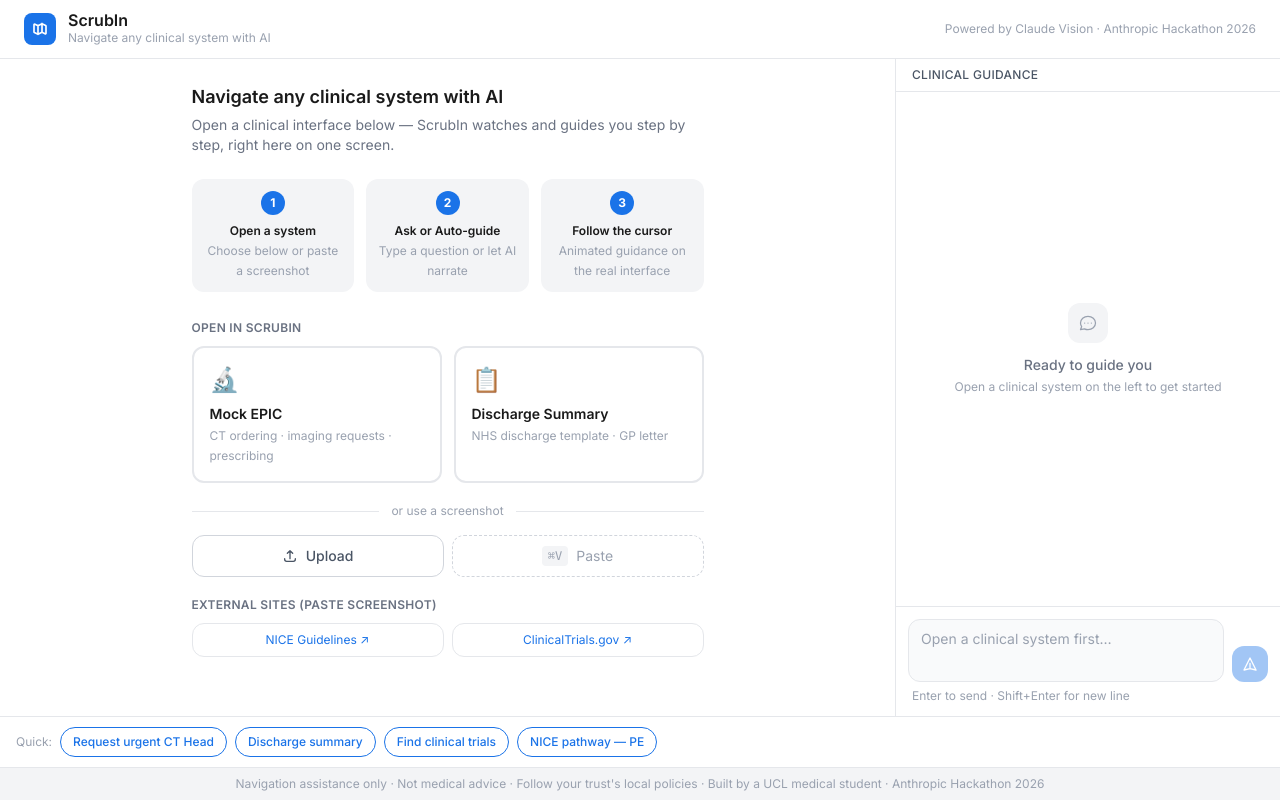
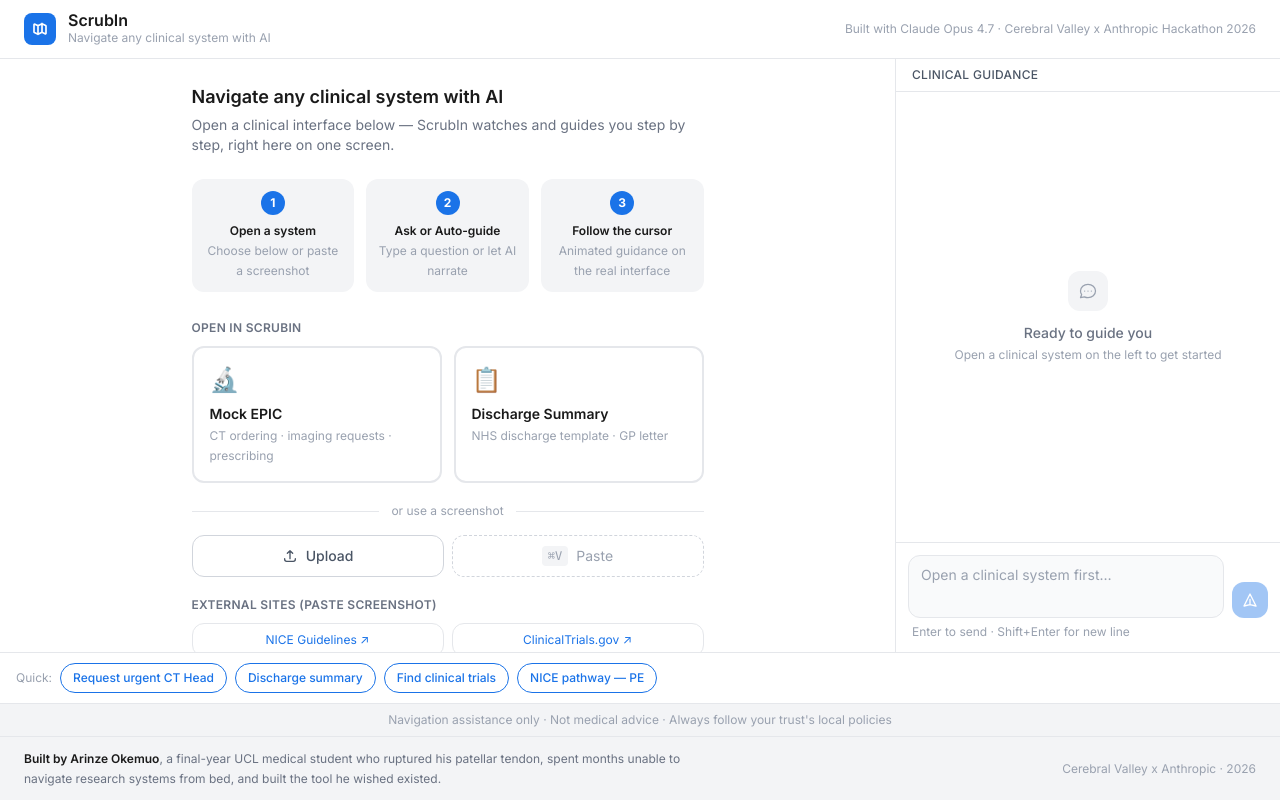
Before and after one commit to okemuoab-byte/scrubin, a Next.js app: page / in a window 1280 px wide. Built offline with nearby package versions, Linux system fonts and the light colour scheme.

Commit message:
Update hackathon name, add founder story to footer

```diff
--- a/src/app/page.tsx
+++ b/src/app/page.tsx
@@ -446,7 +446,7 @@ export default function Home() {
             <p className="text-xs text-gray-400 mt-0.5">Navigate any clinical system with AI</p>
           </div>
         </div>
-        <span className="text-xs text-gray-400 hidden sm:block">Powered by Claude Vision · Anthropic Hackathon 2026</span>
+        <span className="text-xs text-gray-400 hidden sm:block">Built with Claude Opus 4.7 · Cerebral Valley x Anthropic Hackathon 2026</span>
 
       </header>
 
@@ -772,11 +772,18 @@ export default function Home() {
       </div>
 
       {/* Footer */}
-      <div className="px-4 py-2 bg-[#f3f4f6] border-t border-gray-200 flex-shrink-0">
-        <p className="text-xs text-gray-400 text-center">
-          Navigation assistance only · Not medical advice · Follow your trust&apos;s local policies
-          <span className="hidden sm:inline"> · Built by a UCL medical student · Anthropic Hackathon 2026</span>
-        </p>
+      <div className="border-t border-gray-200 bg-[#f3f4f6] flex-shrink-0">
+        <div className="px-4 py-2 border-b border-gray-200">
+          <p className="text-xs text-gray-400 text-center">
+            Navigation assistance only · Not medical advice · Always follow your trust&apos;s local policies
+          </p>
+        </div>
+        <div className="px-6 py-3 flex flex-col sm:flex-row items-start sm:items-center justify-between gap-2">
+          <p className="text-xs text-gray-500 leading-relaxed max-w-2xl">
+            <span className="font-semibold text-[#1a1a1a]">Built by Arinze Okemuo</span>, a final-year UCL medical student who ruptured his patellar tendon, spent months unable to navigate research systems from bed, and built the tool he wished existed.
+          </p>
+          <span className="text-xs text-gray-400 whitespace-nowrap">Cerebral Valley x Anthropic · 2026</span>
+        </div>
       </div>
     </div>
   );
```
